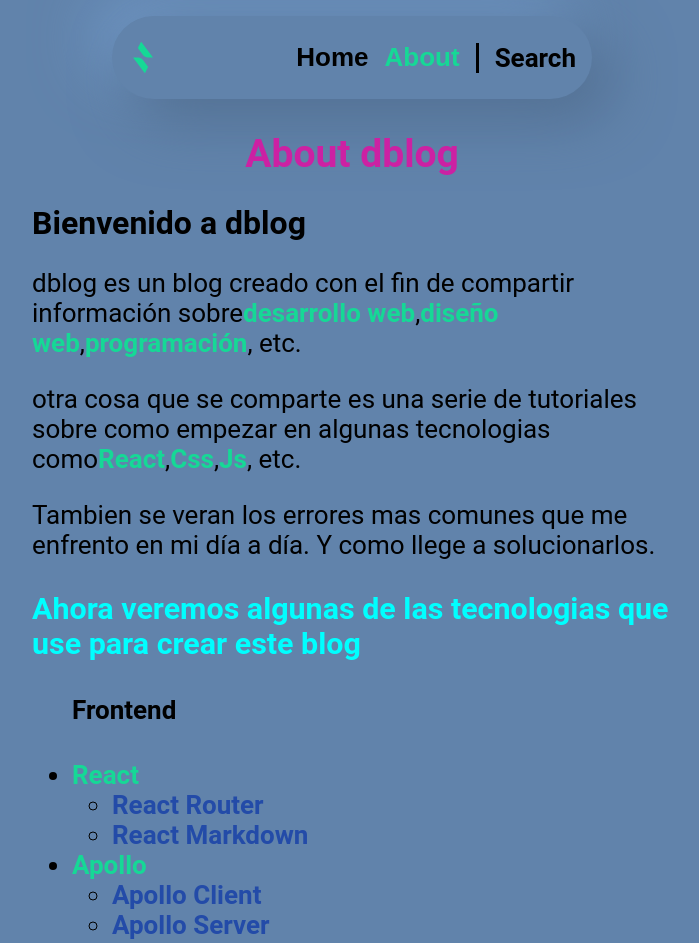
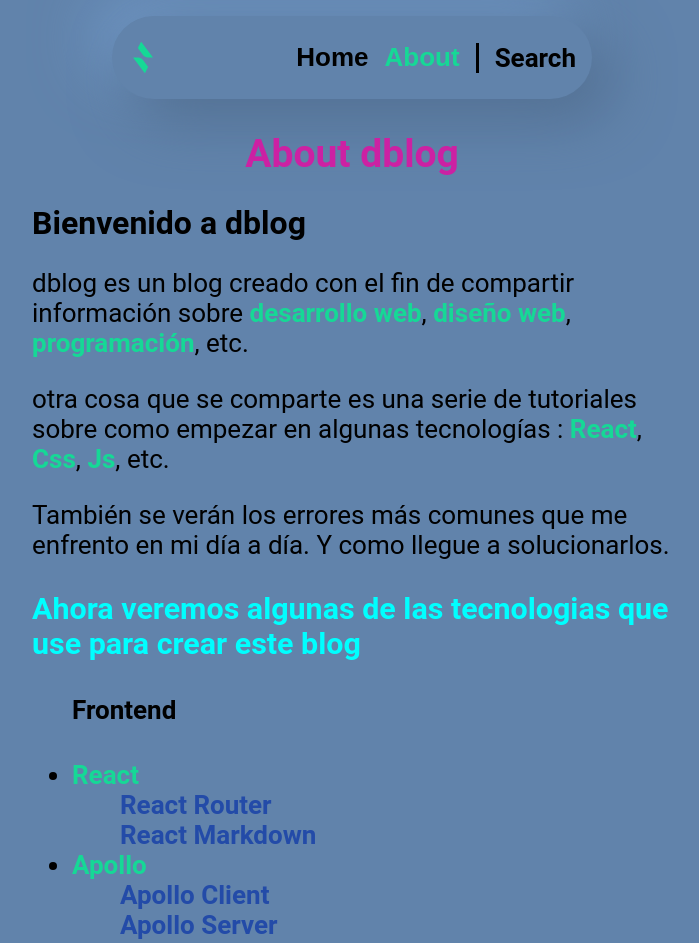
Before and after one commit to IamDavidev/Dblogv1, a React (Vite) app: page /dblog/about in a window 1280 px wide. Shown: the top 943 px of the page, without its empty margins (288-987 px from the left). Built offline with nearby package versions, Linux system fonts and the light colour scheme.

Commit message:
👷 build on deployment

```diff
--- a/package.json
+++ b/package.json
@@ -3,7 +3,7 @@
   "version": "0.0.0",
   "scripts": {
     "dev": "vite",
-    "build": "tsc && vite build",
+    "build": " vite build",
     "preview": "vite preview"
   },
   "dependencies": {
@@ -20,7 +20,6 @@
     "react-apollo": "^3.1.5",
     "react-dom": "^17.0.2",
     "react-markdown": "^7.1.1",
-    "react-moment": "^1.1.1",
     "react-router-dom": "^6.2.1",
     "styled-components": "^5.3.3"
   },
@@ -29,7 +28,6 @@
     "@vitejs/plugin-react": "^1.0.7",
     "react": "^17.0.2",
     "react-dom": "^17.0.2",
-    "typescript": "^4.5.4",
     "vite": "^2.7.2"
   },
   "resolutions": {
--- a/src/pages/About.jsx
+++ b/src/pages/About.jsx
@@ -4,7 +4,7 @@ import { client } from '../Utils/Client';
 import { GET_QUERY_ALL_POSTS } from '../Utils/SchemasQueries';
 const StyledAbout = styled.section`
   color: #000;
-  margin:0 1.5rem;
+  margin: 0 1.5rem;
   h1 {
     font-size: 1.5em;
   }
@@ -21,34 +21,32 @@ const StyledAbout = styled.section`
   strong {
     color: ${AppTheme.colors.blue};
     font-weight: bold;
+    display: block;
+    padding: 0 3rem;
   }
-  @media (min-width:1000px){
-    margin:0 10rem
+  @media (min-width: 1000px) {
+    margin: 0 10rem;
   }
 `;
 
 const About = () => {
-  const todo =client.readQuery({
-    query:GET_QUERY_ALL_POSTS,
-  })
-  console.log(todo);
   return (
     <StyledAbout>
       <h1>About dblog</h1>
       <h2>Bienvenido a dblog</h2>
       <p>
         dblog es un blog creado con el fin de compartir información sobre
-        <span>desarrollo web</span>,<span>diseño web</span>,
-        <span>programación</span>, etc.
+        <span> desarrollo web</span>,<span> diseño web</span>,
+        <span> programación</span>, etc.
       </p>
       <p>
         otra cosa que se comparte es una serie de tutoriales sobre como empezar
-        en algunas tecnologias como
-        <span>React</span>,<span>Css</span>,<span>Js</span>, etc.
+        en algunas tecnologías :<span> React</span>,<span> Css</span>,
+        <span> Js</span>, etc.
       </p>
       <p>
-        Tambien se veran los errores mas comunes que me enfrento en mi día a
-        día. Y como llege a solucionarlos.
+        También se verán los errores más comunes que me enfrento en mi día a
+        día. Y como llegue a solucionarlos.
       </p>
       <h3>
         Ahora veremos algunas de las tecnologias que use para crear este blog
@@ -60,32 +58,22 @@ const About = () => {
         </h4>
         <li>
           <span>React</span>
-          <ul>
-            <li>
+        </li>
         <strong>React Router</strong>
-            </li>
-            <li>
         <strong>React Markdown</strong>
-            </li>
-          </ul>
-        </li>
         <li>
           <span>Apollo </span>
-          <ul>
-            <li>
+        </li>
         <strong>Apollo Client</strong>
-            </li>
-            <li>
+
         <strong>Apollo Server</strong>
-            </li>
-            <li>
+
         <strong>Apollo Hooks</strong>
-            </li>
-          </ul>
+
         <li>
           <span>styled components</span>
         </li>
-        </li>
+
         <li>
           <span>Graphql</span>
         </li>
--- a/src/pages/Post.jsx
+++ b/src/pages/Post.jsx
@@ -63,6 +63,17 @@ const StyledPost = styled.article`
   strong {
     color: ${AppTheme.colors.aqua};
   }
+  @media(min-width:1000px){
+    margin: 0 6rem;
+    pre{
+      max-width: 95%;
+      padding:1rem;
+      margin:0;
+      code{
+        font-size:1rem;
+      }
+    }
+  }
 `;
 
 const Post = () => {
```
Also changed, not shown: 1 other file (tests, documents, lock files or other folders). Lines whose indentation alone changed are shown as unchanged.
